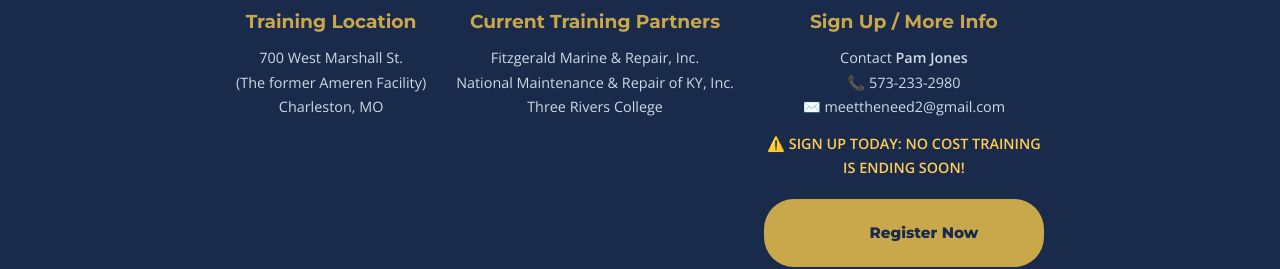
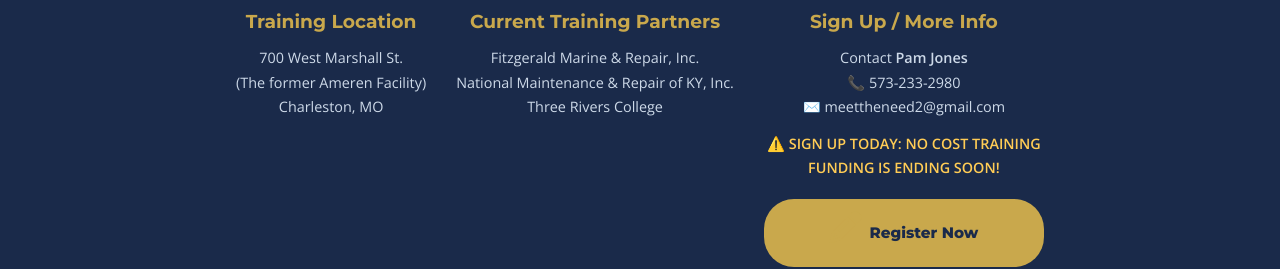
Before and after one commit to lexxiij/MTNWebsite, an Angular app: page /programs in a window 1280 px wide. Shown: the part 3627-3896 px from the top of the page. Built offline with nearby package versions, Linux system fonts and the light colour scheme.

Commit message:
fix: clarify funding ending not training

```diff
--- a/src/app/pages/programs/programs.component.html
+++ b/src/app/pages/programs/programs.component.html
@@ -157,7 +157,7 @@
       <i class="fas fa-phone"></i>
       <h3>Sign Up / More Info</h3>
       <p>Contact <strong>Pam Jones</strong><br>📞 573-233-2980<br>✉️ meettheneed2&#64;gmail.com</p>
-      <p class="urgent">⚠️ SIGN UP TODAY: NO COST TRAINING IS ENDING SOON!</p>
+      <p class="urgent">⚠️ SIGN UP TODAY: NO COST TRAINING FUNDING IS ENDING SOON!</p>
       <a [href]="registerUrl" target="_blank" class="btn-register-now">
         <i class="fas fa-pencil-alt"></i> Register Now
       </a>
```
